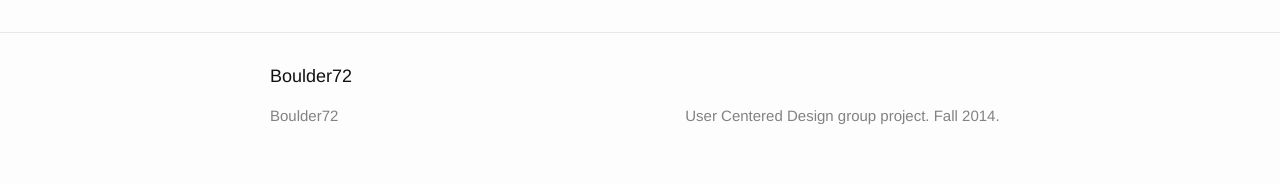
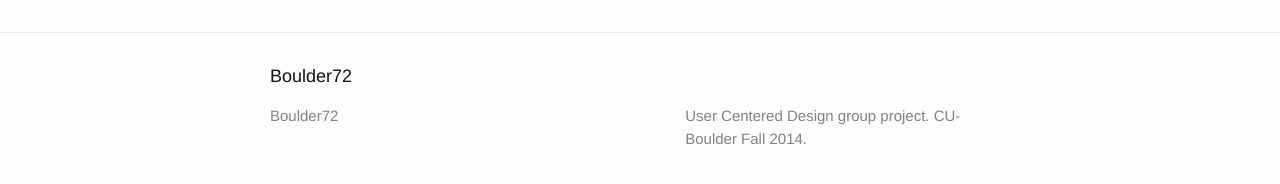
Before and after one commit to jenningsanderson/Boulder72, a Jekyll site: the page built from index.md, in a window 1280 px wide. Shown: the part 370-554 px from the top of the page. Built offline with Jekyll 4.4.1, drawn with Linux system fonts in a browser that asks for light colours.

Commit message:
updated config for cleanliness

```diff
--- a/_config.yml
+++ b/_config.yml
@@ -1,11 +1,10 @@
 # Site settings
 title: Boulder72
-
-description: User Centered Design group project.  Fall 2014.
+description: User Centered Design group project.  CU-Boulder Fall 2014.
 
 baseurl: "/Boulder72"
 
-url: "http://yourdomain.com" # the base hostname & protocol for your site
-
 # Build settings
 markdown: kramdown
+
+#Other variables?
```
